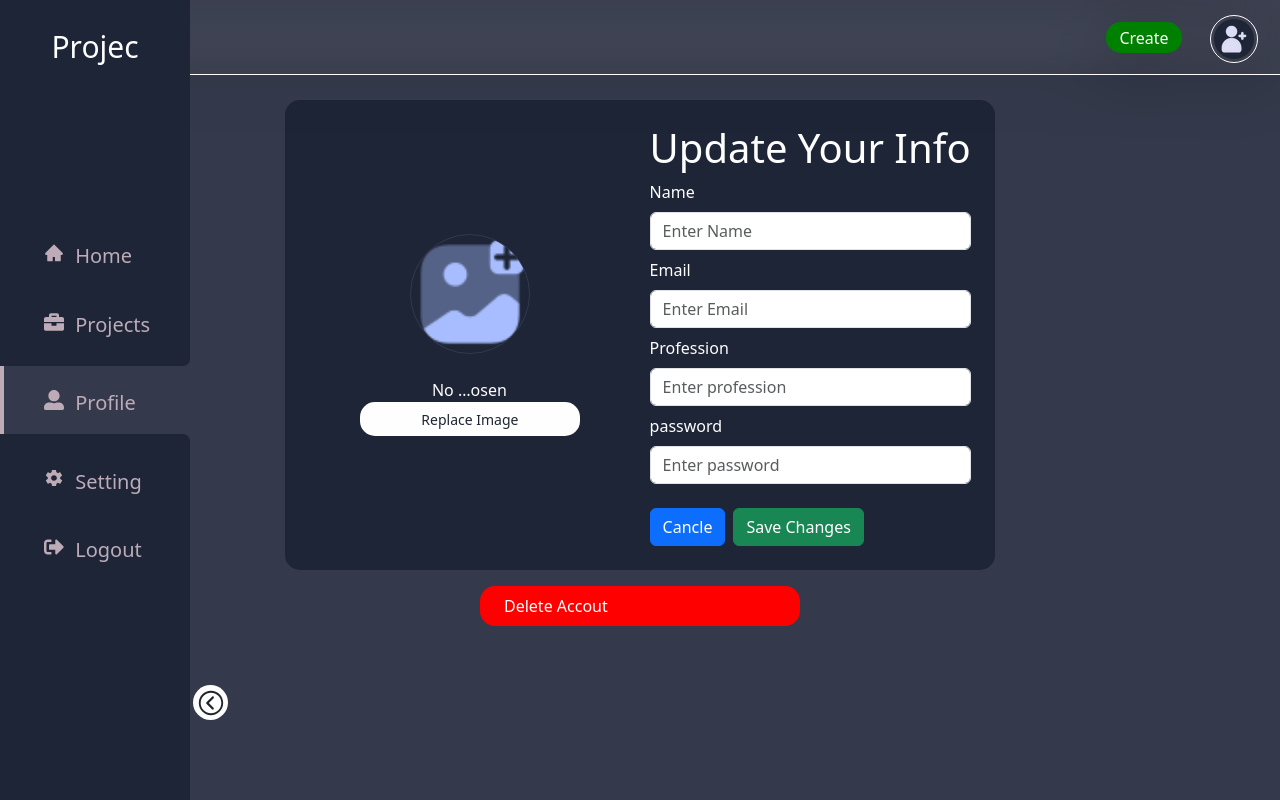
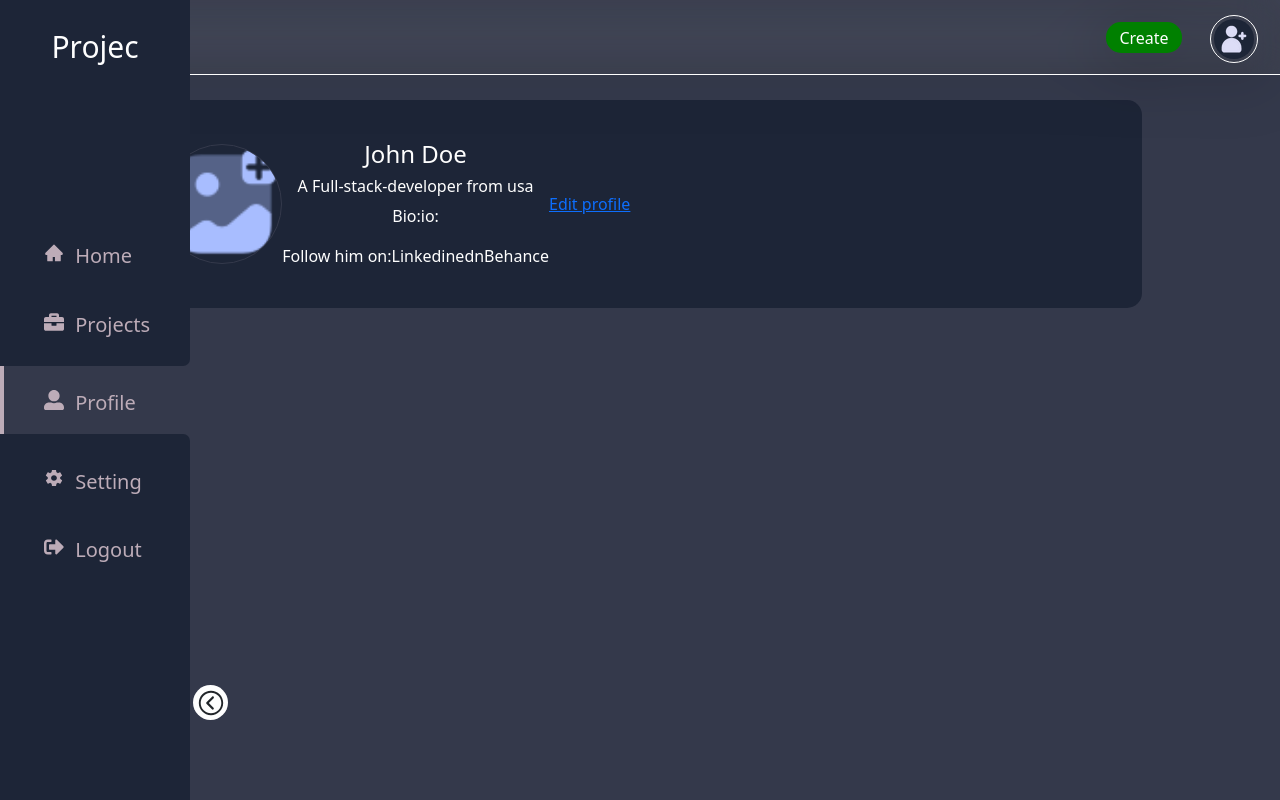
Before and after one commit to G-GraceCode/Projec-M-S, a React (Vite) app in the folder frontend/: page /profile in a window 1280 px wide. Built offline with nearby package versions, Linux system fonts and the light colour scheme; no server answers.

Commit message:
Update Profile.jsx

```diff
--- a/frontend/src/components/Layout/Profile.jsx
+++ b/frontend/src/components/Layout/Profile.jsx
@@ -115,87 +115,33 @@ const Profile = () => {
       <Navbar />
       <Edituser className="edituser">
         <Col className="image-replace">
-          <label className="card" htmlFor="file">
           <div className="img-sec">
             <img
-                src={
-                  profile ? `https://trrmmy-5000.csb.app/${profile}` : avatar
-                }
+              src={profile ? `https://trrmmy-5000.csb.app/${profile}` : avatar}
               alt="avater"
             />
           </div>
+          <div>
 
-            <Row className="row">
-              <input
-                type="file"
-                name="file"
-                id="file"
-                onChange={(e) => setFiles(e.target.files[0])}
-              />
-              <label htmlFor="file" className="file-input">
-                Replace Image
-              </label>
-            </Row>
-          </label>
+            <h4>John Doe</h4>
+            <h6>A Full-stack-developer from usa</h6>
+            <p>Bio:
+              <span>
+              </span>
+            io:</p>
+
+            <div>
+              Follow him on:
+              <span>Linkedinedn</span>
+              <span>Behance</span>
+             </div>
+
+          </div>
+          <Link to="/edit">
+            Edit profile
+          </Link>
         </Col>
-        <form className="form" onSubmit={HandleUpdate}>
-          <h1>Update Your Info</h1>
-          <Form.Group className="my-2 w-100%" controlId="username">
-            <Form.Label>Name</Form.Label>
-            <Form.Control
-              type="text"
-              name="username"
-              placeholder="Enter Name"
-              value={username}
-              onChange={handleChange}
-            ></Form.Control>
-          </Form.Group>
-          <Form.Group className="my-2" controlId="email">
-            <Form.Label>Email</Form.Label>
-            <Form.Control
-              type="email"
-              name="email"
-              placeholder="Enter Email"
-              value={email}
-              onChange={handleChange}
-            ></Form.Control>
-          </Form.Group>
-
-          <Form.Group className="my-2" controlId="profession">
-            <Form.Label>Profession</Form.Label>
-            <Form.Control
-              type="profession"
-              name="profession"
-              placeholder="Enter profession"
-              value={profession}
-              onChange={handleChange}
-            ></Form.Control>
-          </Form.Group>
-
-          <Form.Group className="my-2" controlId="password">
-            <Form.Label>password</Form.Label>
-            <Form.Control
-              type="password"
-              name="password"
-              placeholder="Enter password"
-              value={password}
-              onChange={handleChange}
-            ></Form.Control>
-          </Form.Group>
-
-          <Button type="button" variant="primary" className="mt-3 btn">
-            Cancle
-          </Button>
-          <Button type="submit" variant="success" className="mt-3 mx-2">
-            Save Changes
-          </Button>
-        </form>
       </Edituser>
-      <DeletetUser className="my-3 delet" onClick={() => setDelet("active")}>
-        Delete Accout
-      </DeletetUser>
-
-      {delet && <DeleteUser close={() => setDelet("")} />}
     </div>
   );
 };
@@ -222,8 +168,6 @@ const Edituser = styled.div`
   align-items: center;
   justify-content: center;
   text-align: center;
-
-  & > .card{
   background-color: transparent !important;
   color: var(--natural-white);
   border: none;
@@ -234,61 +178,14 @@ const Edituser = styled.div`
     overflow: hidden;
     border: 1px solid var(--color-bg);
     border-radius: 50%;
-    margin: 0 auto;
     cursor: pointer;
     img{
       display: block;
       width: 100%;
       height: 100%;
       object-fit: cover;
-      // object-position: center center;
-    }
-  }
-  .row {
-    margin-top: 1.5rem;
-
-    input[type="file"]{
-    text-align:center;
-    width: 100px;
-    margin: 0 auto;
-
-    }
-
-    input[type="file"]::file-selector-button{
-      display: none;
-      color: red !important;
-      background-color: blue !important:
-    }
-
-   .file-input{
-    background-color: var(--natural-white);
-    color: var(--color-bg-2);
-    padding: .4rem .7rem;
-    cursor: pointer;
-    border-radius: 15px;
-    font-size: 14px;
-    margin: 0 auto;
+      object-position: center center;
     }
   }
 
- }
-
-  .form {
-    width: 100%;
-    background-color: red;
-    border-radius: var(--border-radius);
-    .btn {
-      margin-right: 0.5rem;
-    }
-  }
 `;
-
-const DeletetUser = styled.div`
-  background: red;
-  padding: 0.5rem 1.5rem;
-  width: min(40%, 25%);
-  cursor: pointer;
-  border-radius: var(--border-radius);
-  margin: 0 auto;
-  color: var(--natural-white);
-`;
```
Lines whose indentation alone changed are shown as unchanged.
